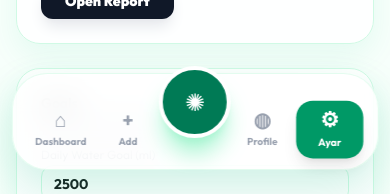
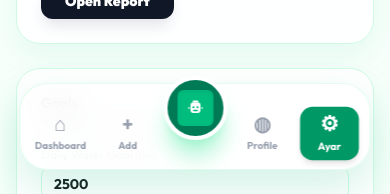
Before and after one commit to haliskoc/caori-app, a Next.js app: page /settings in a window 390 px wide. Shown: the part 650-844 px from the top of the page. Built offline with nearby package versions, Linux system fonts and the light colour scheme; no server answers.

Commit message:
style: enhance button and navigation styles for better responsiveness and aesthetics

```diff
--- a/src/app/settings/page.tsx
+++ b/src/app/settings/page.tsx
@@ -331,12 +331,12 @@ export default function SettingsPage() {
         <div className="flex flex-col gap-2 sm:flex-row sm:items-center">
           <button
             onClick={downloadCsv}
-            className="w-full rounded-xl border border-emerald-100 bg-white px-4 py-2.5 text-xs font-black text-emerald-700 hover:bg-emerald-50 transition-colors sm:w-auto"
+            className="flex w-full items-center justify-center rounded-xl border border-emerald-100 bg-white px-4 py-2.5 text-center text-xs font-black text-emerald-700 hover:bg-emerald-50 transition-colors sm:w-auto"
             disabled={entries.length === 0}
           >
             {t("CSV Dışa Aktar")}
           </button>
-          <label className="w-full cursor-pointer rounded-xl bg-emerald-600 px-6 py-2.5 text-xs font-black text-white hover:bg-gray-900 shadow-lg shadow-emerald-100 transition-all active:scale-95 sm:w-auto">
+          <label className="flex w-full cursor-pointer items-center justify-center rounded-xl bg-emerald-600 px-6 py-2.5 text-center text-xs font-black text-white hover:bg-gray-900 shadow-lg shadow-emerald-100 transition-all active:scale-95 sm:w-auto">
             {isCsvImporting ? t("İçe aktarılıyor...") : t("CSV İçe Aktar")}
             <input
               type="file"
--- a/src/components/app-shell.tsx
+++ b/src/components/app-shell.tsx
@@ -260,19 +260,19 @@ export function AppShell({ children }: { children: React.ReactNode }) {
         </main>
       </div>
 
-      <nav className="app-nav fixed bottom-6 left-1/2 z-20 w-[min(94vw,420px)] -translate-x-1/2 rounded-[2.2rem] border border-emerald-100/60 bg-white/80 px-4 pb-3 pt-7 shadow-[0_20px_45px_rgba(16,185,129,0.2)] backdrop-blur-lg print-hidden">
+      <nav className="app-nav fixed bottom-6 left-1/2 z-20 w-[min(90vw,380px)] -translate-x-1/2 rounded-[1.75rem] border border-emerald-100/60 bg-white/85 px-3 pb-2.5 pt-6 shadow-[0_18px_40px_rgba(16,185,129,0.18)] backdrop-blur-lg print-hidden">
         <div className="relative flex items-center justify-between">
           {[
             { href: "/dashboard", label: "Panel", icon: "⌂" },
             { href: "/add-entry", label: "Ekle", icon: "+" },
           ].map((item) => {
-            const active = pathname === item.href;
+            const active = pathname === item.href && !chatOpen;
             return (
               <Link
                 key={item.href}
                 href={item.href}
-                className={`flex w-16 flex-col items-center gap-1 rounded-2xl px-2 py-2 text-[10px] font-bold transition-all ${active
-                  ? "bg-emerald-600 text-white shadow-lg scale-105"
+                className={`flex w-14 flex-col items-center gap-1 rounded-xl px-2 py-1.5 text-[10px] font-bold transition-all ${active
+                  ? "bg-emerald-600 text-white shadow-md scale-105"
                   : "text-gray-400 hover:text-emerald-600 hover:bg-emerald-50/50"
                   }`}
               >
@@ -291,22 +291,34 @@ export function AppShell({ children }: { children: React.ReactNode }) {
               : "bg-emerald-700 text-white shadow-emerald-200 hover:bg-emerald-800"
               }`}
           >
-            <span className="flex h-16 w-16 items-center justify-center text-2xl">✺</span>
+            <span className="flex h-14 w-14 items-center justify-center">
+              <span className="flex h-9 w-9 items-center justify-center rounded-md bg-emerald-500 shadow-inner">
+                <svg
+                  viewBox="0 0 24 24"
+                  aria-hidden="true"
+                  className="h-5 w-5 fill-white"
+                >
+                  <path d="M9.5 3a1 1 0 0 0 0 2h5a1 1 0 1 0 0-2h-5Z" />
+                  <path d="M6 8.5A3.5 3.5 0 0 1 9.5 5h5A3.5 3.5 0 0 1 18 8.5v6A3.5 3.5 0 0 1 14.5 18h-5A3.5 3.5 0 0 1 6 14.5v-6Zm3.5 1.25a1.25 1.25 0 1 0 0 2.5 1.25 1.25 0 0 0 0-2.5Zm5 0a1.25 1.25 0 1 0 0 2.5 1.25 1.25 0 0 0 0-2.5ZM10 14a1 1 0 0 0 0 2h4a1 1 0 1 0 0-2h-4Z" />
+                  <path d="M4 11a1 1 0 0 0 0 2h1v-2H4Zm15 0v2h1a1 1 0 1 0 0-2h-1Z" />
+                </svg>
+              </span>
+            </span>
           </button>
 
-          <div className="w-16" aria-hidden="true" />
+          <div className="w-14" aria-hidden="true" />
 
           {[
             { href: "/profile", label: "Profil", icon: "◍" },
             { href: "/settings", label: "Ayar", icon: "⚙" },
           ].map((item) => {
-            const active = pathname === item.href;
+            const active = pathname === item.href && !chatOpen;
             return (
               <Link
                 key={item.href}
                 href={item.href}
-                className={`flex w-16 flex-col items-center gap-1 rounded-2xl px-2 py-2 text-[10px] font-bold transition-all ${active
-                  ? "bg-emerald-600 text-white shadow-lg scale-105"
+                className={`flex w-14 flex-col items-center gap-1 rounded-xl px-2 py-1.5 text-[10px] font-bold transition-all ${active
+                  ? "bg-emerald-600 text-white shadow-md scale-105"
                   : "text-gray-400 hover:text-emerald-600 hover:bg-emerald-50/50"
                   }`}
               >
```
